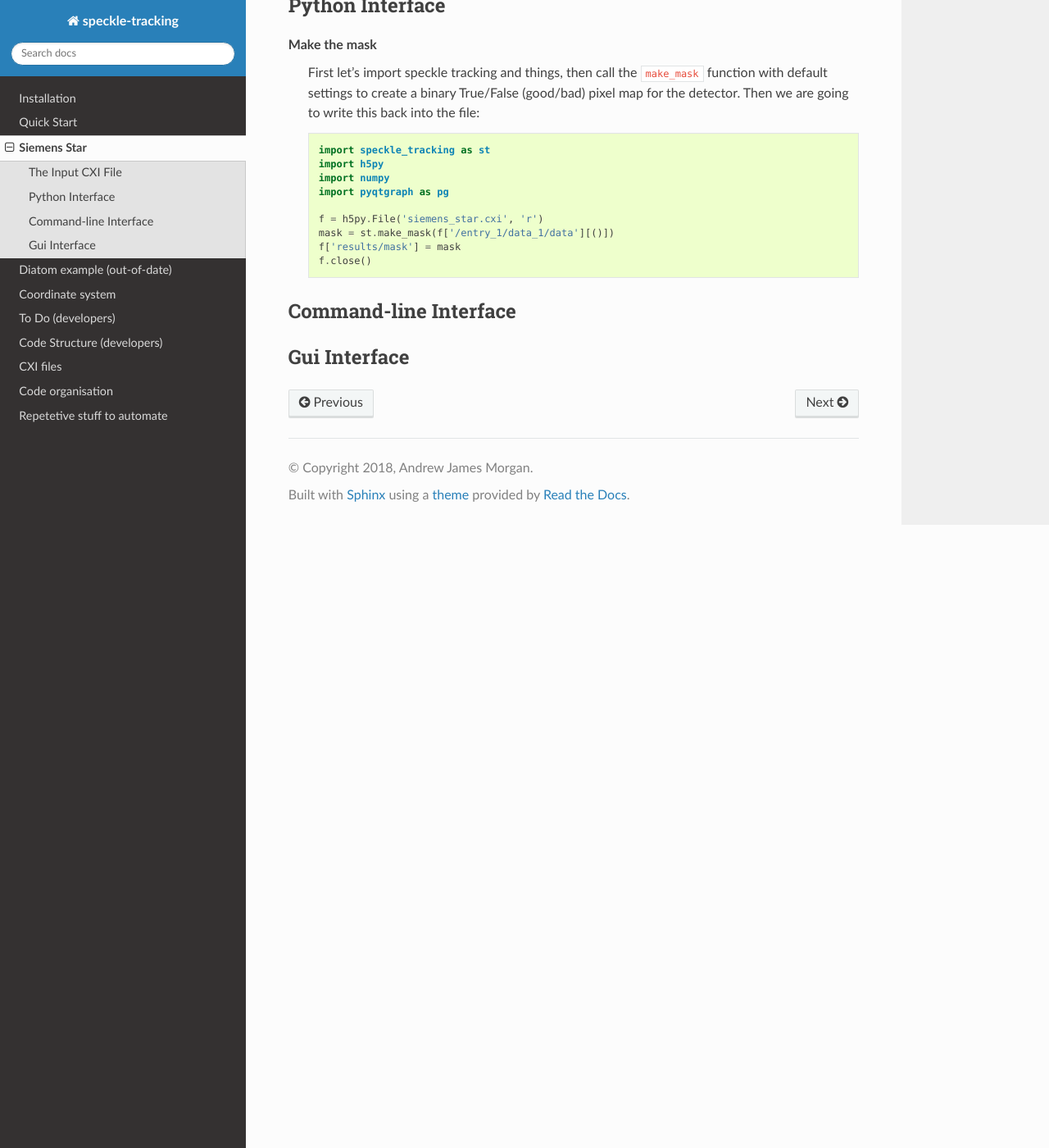
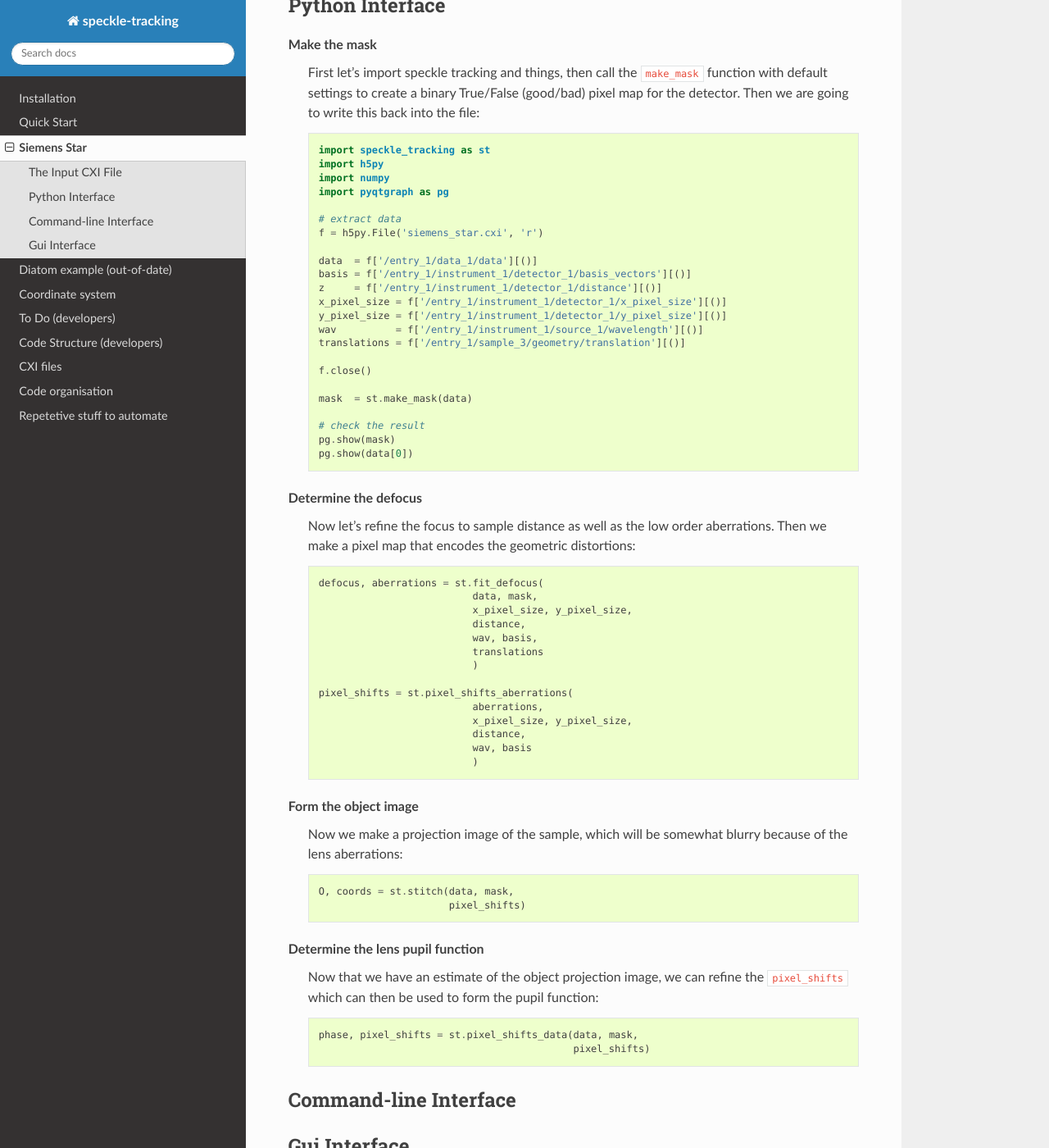
Before and after one commit to andyofmelbourne/speckle-tracking, a Sphinx documentation site: the page built from docs/siemens_star.rst, in a window 1280 px wide and 1400 px high, scrolled down 843 px. Shown: the whole window at 82% size. Built offline with Sphinx 7.4.7 and the Read the Docs theme 2.0.0, drawn with Linux system fonts in a browser that asks for light colours.

Commit message:
siemens_star docs

```diff
--- a/docs/siemens_star.rst
+++ b/docs/siemens_star.rst
@@ -43,12 +43,55 @@ Make the mask
         import numpy
         import pyqtgraph as pg
 
+        # extract data
         f = h5py.File('siemens_star.cxi', 'r')
-        mask = st.make_mask(f['/entry_1/data_1/data'][()])
-        f['results/mask'] = mask
+
+        data  = f['/entry_1/data_1/data'][()]
+        basis = f['/entry_1/instrument_1/detector_1/basis_vectors'][()]
+        z     = f['/entry_1/instrument_1/detector_1/distance'][()]
+        x_pixel_size = f['/entry_1/instrument_1/detector_1/x_pixel_size'][()]
+        y_pixel_size = f['/entry_1/instrument_1/detector_1/y_pixel_size'][()]
+        wav          = f['/entry_1/instrument_1/source_1/wavelength'][()]
+        translations = f['/entry_1/sample_3/geometry/translation'][()]
+
         f.close()
 
+        mask  = st.make_mask(data)
 
+        # check the result
+        pg.show(mask)
+        pg.show(data[0])
+
+Determine the defocus
+    Now let's refine the focus to sample distance as well as the low order aberrations. Then we make a pixel map that encodes the geometric distortions::
+
+        defocus, aberrations = st.fit_defocus(
+                                  data, mask,
+                                  x_pixel_size, y_pixel_size,
+                                  distance,
+                                  wav, basis,
+                                  translations
+                                  )
+
+        pixel_shifts = st.pixel_shifts_aberrations(
+                                  aberrations,
+                                  x_pixel_size, y_pixel_size,
+                                  distance,
+                                  wav, basis
+                                  )
+
+
+Form the object image
+    Now we make a projection image of the sample, which will be somewhat blurry because of the lens aberrations::
+
+        O, coords = st.stitch(data, mask,
+                              pixel_shifts)
+
+Determine the lens pupil function
+    Now that we have an estimate of the object projection image, we can refine the :code:`pixel_shifts` which can then be used to form the pupil function::
+
+        phase, pixel_shifts = st.pixel_shifts_data(data, mask,
+                                                   pixel_shifts)
 
 Command-line Interface
 ----------------------
```
